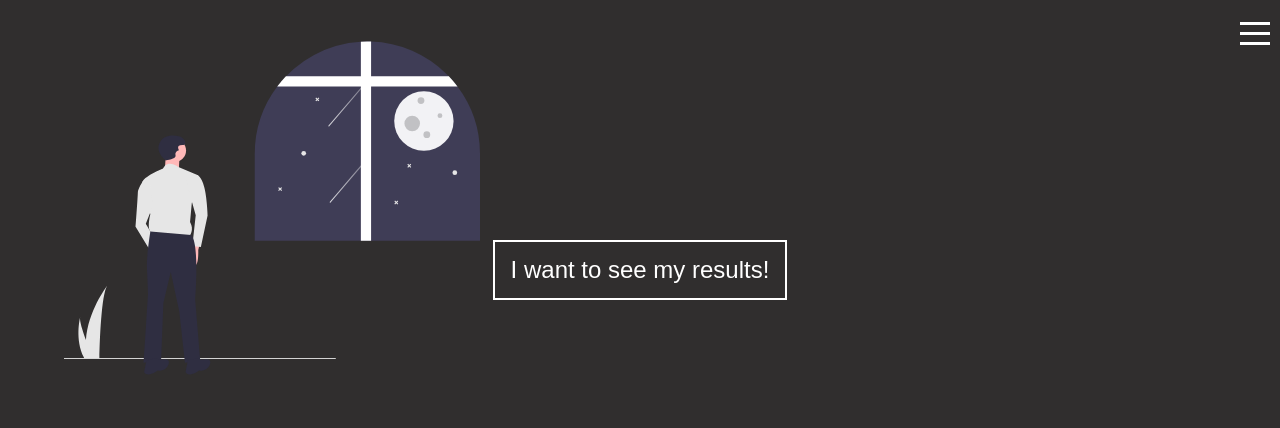
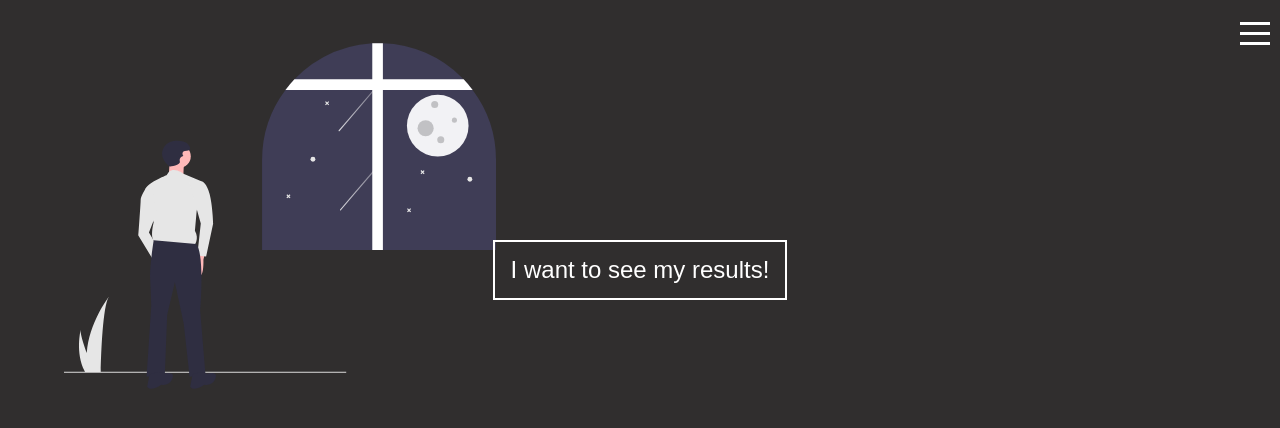
Before and after one commit to Michal-Kok/planer, a React (Create React App) app: page / in a window 1280 px wide. Shown: the top 428 px of the page. Built offline with nearby package versions, Linux system fonts and the light colour scheme.

Commit message:
another trial

```diff
--- a/src/components/js/css/App.css
+++ b/src/components/js/css/App.css
@@ -38,8 +38,8 @@ body {
 }
 
 .titleIcon-container {
-  width: 26rem;
-  height: 26rem;
+  width: 27rem;
+  height: 27rem;
   padding-left: 4rem;
   margin-top: 0;
   margin-bottom: 0;
```
